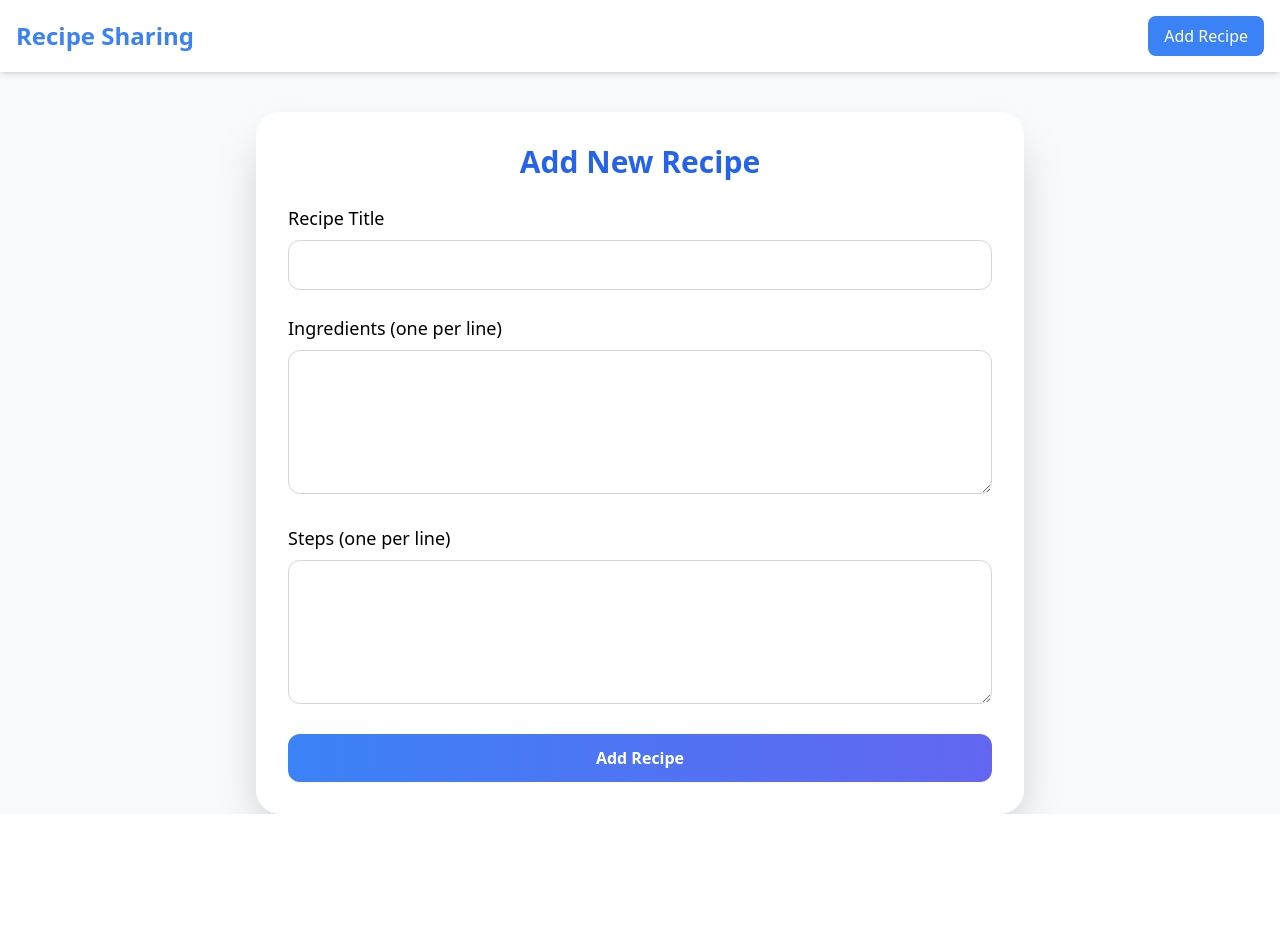
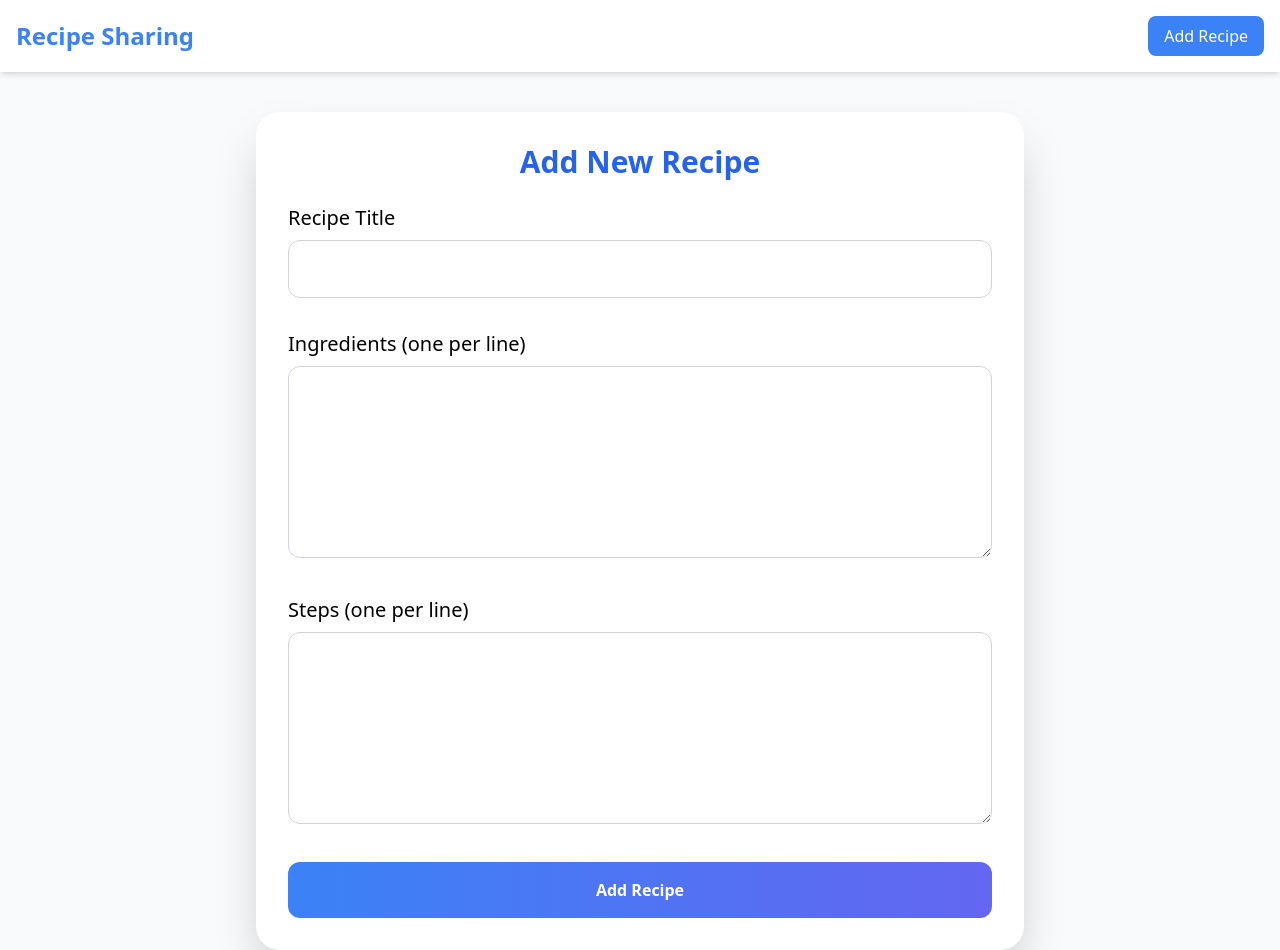
Before and after one commit to fatyyyjb/alx-fe-reactjs, a React app in the folder recipe-sharing-platform/: page /add-recipe in a window 1280 px wide. Before the commit the page ends 814 px from the top, so only its background shows below. Built offline with nearby package versions, Linux system fonts and the light colour scheme; the HTML template or start-up script is replaced by a standard one.

Commit message:
Implementing a Responsive Form to Add New Recipes..

```diff
--- a/recipe-sharing-platform/src/components/AddRecipeForm.jsx
+++ b/recipe-sharing-platform/src/components/AddRecipeForm.jsx
@@ -45,12 +45,12 @@ function AddRecipeForm({ onAddRecipe }) {
   return (
     <div className="max-w-3xl mx-auto mt-10 p-8 bg-white rounded-3xl shadow-2xl">
       <h2 className="text-3xl font-bold mb-6 text-center text-blue-600">Add New Recipe</h2>
-      <form className="space-y-6" onSubmit={handleSubmit}>
+      <form className="space-y-6 md:space-y-8" onSubmit={handleSubmit}>
         <div>
-          <label className="block text-lg font-medium mb-2">Recipe Title</label>
+            <label className="block text-lg md:text-xl font-medium mb-2">Recipe Title</label>
             <input
             type="text"
-            className="w-full border border-gray-300 rounded-xl p-3 focus:outline-none focus:ring-2 focus:ring-blue-400"
+            className="w-full border border-gray-300 rounded-xl p-3 md:p-4 focus:outline-none focus:ring-2 focus:ring-blue-400"
             value={title}
             onChange={(e) => setTitle(e.target.value)}
             />
@@ -58,9 +58,11 @@ function AddRecipeForm({ onAddRecipe }) {
         </div>
 
         <div>
-          <label className="block text-lg font-medium mb-2">Ingredients (one per line)</label>
+            <label className="block text-lg md:text-xl font-medium mb-2">
+            Ingredients (one per line)
+            </label>
             <textarea
-            className="w-full border border-gray-300 rounded-xl p-3 h-36 focus:outline-none focus:ring-2 focus:ring-blue-400"
+            className="w-full border border-gray-300 rounded-xl p-3 md:p-4 h-36 md:h-48 focus:outline-none focus:ring-2 focus:ring-blue-400"
             value={ingredients}
             onChange={(e) => setIngredients(e.target.value)}
             />
@@ -68,9 +70,9 @@ function AddRecipeForm({ onAddRecipe }) {
         </div>
 
         <div>
-          <label className="block text-lg font-medium mb-2">Steps (one per line)</label>
+            <label className="block text-lg md:text-xl font-medium mb-2">Steps (one per line)</label>
             <textarea
-            className="w-full border border-gray-300 rounded-xl p-3 h-36 focus:outline-none focus:ring-2 focus:ring-blue-400"
+            className="w-full border border-gray-300 rounded-xl p-3 md:p-4 h-36 md:h-48 focus:outline-none focus:ring-2 focus:ring-blue-400"
             value={steps}
             onChange={(e) => setSteps(e.target.value)}
             />
@@ -79,11 +81,12 @@ function AddRecipeForm({ onAddRecipe }) {
 
         <button
             type="submit"
-          className="w-full bg-gradient-to-r from-blue-500 to-indigo-500 text-white font-semibold py-3 rounded-xl hover:from-blue-600 hover:to-indigo-600 transition"
+            className="w-full bg-gradient-to-r from-blue-500 to-indigo-500 text-white font-semibold py-3 md:py-4 rounded-xl hover:from-blue-600 hover:to-indigo-600 transition"
         >
             Add Recipe
         </button>
         </form>
+
     </div>
   );
 }
```
Lines whose indentation alone changed are shown as unchanged.
